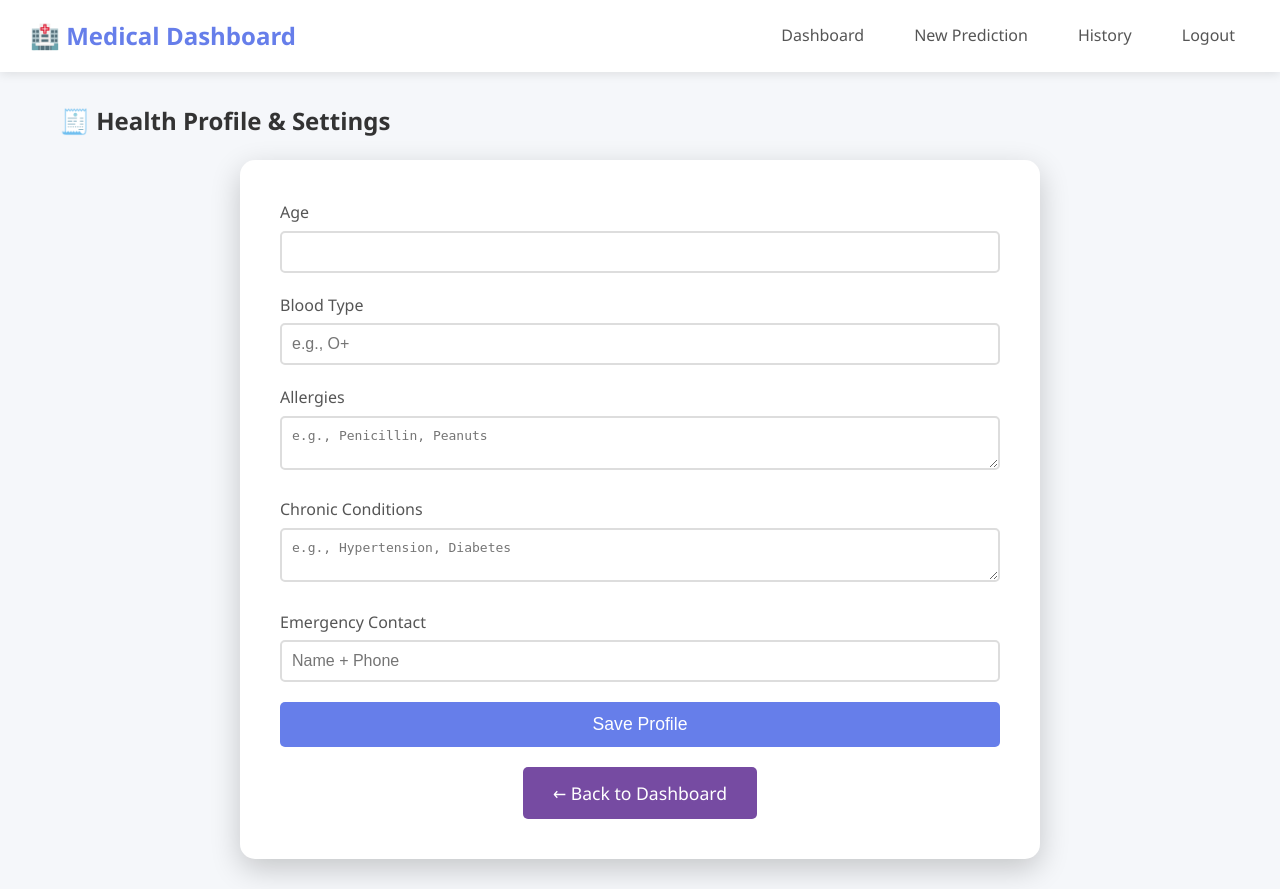
After one commit to Suyash-666/medical-recommendation-system, a Flask app: page /health-profile in a window 1280 px wide. The commit adds this page. Run offline with Flask 3, Linux system fonts and the light colour scheme; the visitor is signed in with stand-in values (Sample User, id 1); data that the repository does not hold is empty.

Commit message:
Feat: Add Health Profile, Health Tips, Emergency SOS pages; fix Pharmacy Locator; hide native password reveal

```diff
--- a/app.py
+++ b/app.py
@@ -84,6 +84,59 @@ def pharmacy_locator():
     if 'user_id' not in session:
         return redirect(url_for('login'))
     return render_template('pharmacy_locator.html')
+
+@app.route('/health-profile', methods=['GET', 'POST'])
+def health_profile():
+    """User health profile and account settings."""
+    if 'user_id' not in session:
+        return redirect(url_for('login'))
+    db = get_db_connection()
+    user_doc = db.collection('users').document(session['user_id']).get()
+    user = user_doc.to_dict() if user_doc.exists else {}
+    if request.method == 'POST':
+        data = {
+            'age': request.form.get('age'),
+            'blood_type': request.form.get('blood_type'),
+            'allergies': request.form.get('allergies'),
+            'conditions': request.form.get('conditions'),
+            'emergency_contact': request.form.get('emergency_contact'),
+        }
+        db.collection('users').document(session['user_id']).set(data, merge=True)
+        flash('Health profile updated', 'success')
+        return redirect(url_for('health_profile'))
+    return render_template('health_profile.html', user=user)
+
+@app.route('/health-tips')
+def health_tips():
+    """Educational resources and health tips."""
+    if 'user_id' not in session:
+        return redirect(url_for('login'))
+    tips = [
+        {'title': 'Stay Hydrated', 'desc': 'Drink 8 glasses of water daily.'},
+        {'title': 'Balanced Diet', 'desc': 'Include fruits, veggies, protein, and whole grains.'},
+        {'title': 'Regular Exercise', 'desc': 'Aim for 30 minutes of activity most days.'},
+        {'title': 'Sleep Hygiene', 'desc': 'Maintain 7-8 hours of quality sleep.'},
+        {'title': 'Stress Management', 'desc': 'Practice mindfulness and deep breathing.'},
+    ]
+    return render_template('health_tips.html', tips=tips)
+
+@app.route('/emergency-sos', methods=['GET', 'POST'])
+def emergency_sos():
+    """Emergency contacts and quick SOS info."""
+    if 'user_id' not in session:
+        return redirect(url_for('login'))
+    db = get_db_connection()
+    user_doc = db.collection('users').document(session['user_id']).get()
+    user = user_doc.to_dict() if user_doc.exists else {}
+    if request.method == 'POST':
+        sos = {
+            'sos_contacts': request.form.get('sos_contacts'),
+            'primary_hospital': request.form.get('primary_hospital'),
+        }
+        db.collection('users').document(session['user_id']).set(sos, merge=True)
+        flash('Emergency info updated', 'success')
+        return redirect(url_for('emergency_sos'))
+    return render_template('emergency_sos.html', user=user)
 
 @app.route('/login', methods=['GET', 'POST'])
 def login():
--- a/static/css/style.css
+++ b/static/css/style.css
@@ -311,6 +311,11 @@ header h1 {
 .data-table th,
 .data-table td {
     padding: 12px;
+/* Password input tweaks */
+input[type="password"]::-ms-reveal { display: none !important; }
+input[type="password"]::-webkit-textfield-decoration-container { display: none !important; }
+/* Ensure our custom icon is the only visible toggle */
+input[type="password"] { padding-right: 45px; }
     text-align: left;
     border-bottom: 1px solid #ddd;
 }
--- /dev/null
+++ b/templates/health_profile.html
@@ -0,0 +1,54 @@
+<!DOCTYPE html>
+<html lang="en">
+<head>
+  <meta charset="UTF-8">
+  <meta name="viewport" content="width=device-width, initial-scale=1.0">
+  <title>Health Profile & Settings</title>
+  <link rel="stylesheet" href="{{ url_for('static', filename='css/style.css') }}">
+</head>
+<body>
+  <div class="dashboard-container">
+    <nav class="navbar">
+      <h1>🏥 Medical Dashboard</h1>
+      <div class="nav-links">
+        <a href="{{ url_for('dashboard') }}">Dashboard</a>
+        <a href="{{ url_for('predict') }}">New Prediction</a>
+        <a href="{{ url_for('history') }}">History</a>
+        <a href="{{ url_for('logout') }}">Logout</a>
+      </div>
+    </nav>
+
+    <main class="dashboard-content">
+      <h2>🧾 Health Profile & Settings</h2>
+      <div class="form-box" style="max-width: 800px; margin: 0 auto;">
+        <form method="POST" action="{{ url_for('health_profile') }}">
+          <div class="form-group">
+            <label for="age">Age</label>
+            <input id="age" name="age" type="number" min="0" value="{{ user.get('age','') }}" />
+          </div>
+          <div class="form-group">
+            <label for="blood_type">Blood Type</label>
+            <input id="blood_type" name="blood_type" type="text" placeholder="e.g., O+" value="{{ user.get('blood_type','') }}" />
+          </div>
+          <div class="form-group">
+            <label for="allergies">Allergies</label>
+            <textarea id="allergies" name="allergies" rows="2" placeholder="e.g., Penicillin, Peanuts">{{ user.get('allergies','') }}</textarea>
+          </div>
+          <div class="form-group">
+            <label for="conditions">Chronic Conditions</label>
+            <textarea id="conditions" name="conditions" rows="2" placeholder="e.g., Hypertension, Diabetes">{{ user.get('conditions','') }}</textarea>
+          </div>
+          <div class="form-group">
+            <label for="emergency_contact">Emergency Contact</label>
+            <input id="emergency_contact" name="emergency_contact" type="text" placeholder="Name + Phone" value="{{ user.get('emergency_contact','') }}" />
+          </div>
+          <button type="submit" class="btn btn-primary btn-block">Save Profile</button>
+        </form>
+        <div style="text-align:center; margin-top:20px;">
+          <a class="btn btn-secondary" href="{{ url_for('dashboard') }}">← Back to Dashboard</a>
+        </div>
+      </div>
+    </main>
+  </div>
+</body>
+</html>
--- a/templates/pharmacy_locator.html
+++ b/templates/pharmacy_locator.html
@@ -110,8 +110,8 @@
                 const lon = el.lon || (el.center && el.center.lon);
                 if (lat && lon) {
                     const name = el.tags && (el.tags.name || 'Pharmacy');
-                    const addr = [el.tags?.['addr:housenumber'], el.tags?.['addr:street'], el.tags?.['addr:city']].filter(Boolean).join(', ');
-                    const phone = el.tags?.phone || el.tags?.contact:phone || '';
+                    const addr = [el.tags && el.tags['addr:housenumber'], el.tags && el.tags['addr:street'], el.tags && el.tags['addr:city']].filter(Boolean).join(', ');
+                    const phone = (el.tags && (el.tags['phone'] || el.tags['contact:phone'])) || '';
                     const marker = L.marker([lat, lon]).addTo(pharmacyLayer);
                     marker.bindPopup(`<strong>${name}</strong><br>${addr || ''}`);
                     const gmaps = `https://www.google.com/maps/search/?api=1&query=${lat},${lon}`;
@@ -156,7 +156,7 @@
                     setView(geo.lat, geo.lon);
                     center = geo;
                 }
-                const elements = await findPharmacies(center.lat || center.lat, center.lng || center.lon, radius);
+                const elements = await findPharmacies(center.lat, center.lng || center.lon, radius);
                 renderResults(elements);
             } catch (e) {
                 resultsEl.innerHTML = `<div class=\"result-item\">Search error: ${e.message}</div>`;
```
Also changed, not shown: templates/dashboard.html (+12 -0 lines), templates/emergency_sos.html (added, +53 -0 lines), templates/health_tips.html (added, +37 -0 lines).
